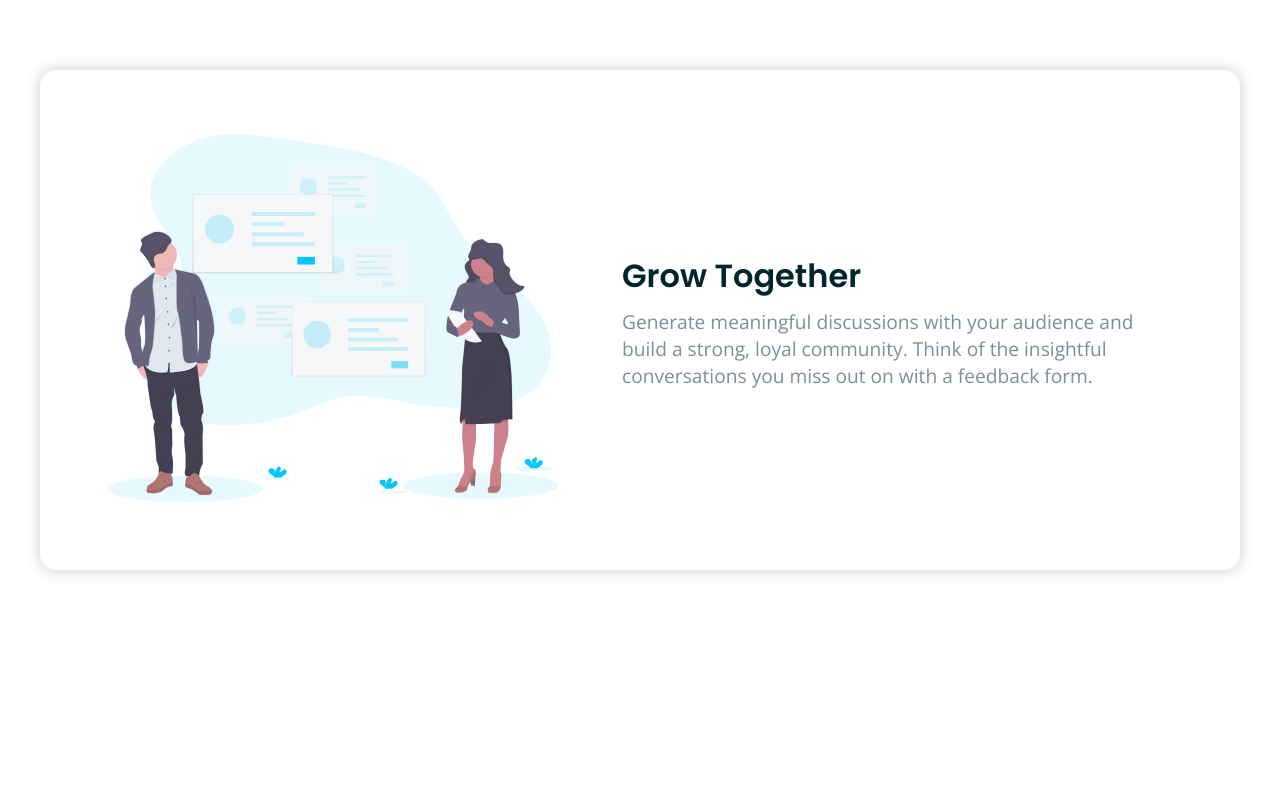
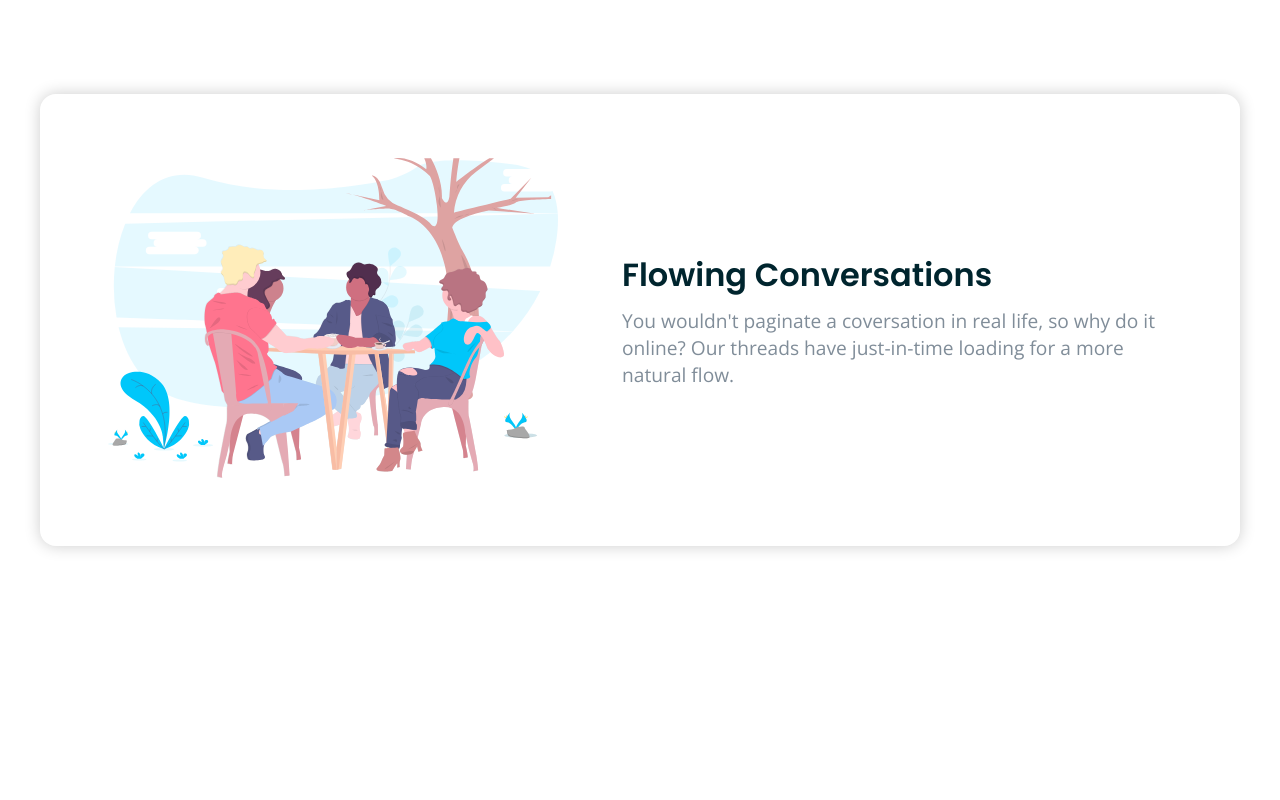
Before and after one commit to DanteBenicio/huddle-landing-page-react, a React (Vite) app: page / in a window 1280 px wide. Shown: the part 1680-2480 px from the top of the page. Built offline with nearby package versions, Linux system fonts and the light colour scheme.

Commit message:
removed static content

```diff
--- a/src/components/Section/index.tsx
+++ b/src/components/Section/index.tsx
@@ -10,14 +10,11 @@ export default function Section({
     <Container incrementSpacingBottom={incrementSpacingBottom}>
       <Wrapper rowReverse={rowReverse}>
         <TextContent>
-          <Title>Grow Together</Title>
-          <Description>
-            Generate meaningful discussions with your audience and build a strong, loyal community.
-            Think of the insightful conversations you miss out on with a feedback form.
-          </Description>
+          <Title>{title}</Title>
+          <Description>{description}</Description>
         </TextContent>
         <ImageWrapper>
-          <Image src="assets/illustration-grow-together.svg" alt="" />
+          <Image src={imageSrc} alt={altImageText} />
         </ImageWrapper>
       </Wrapper>
     </Container>
```
